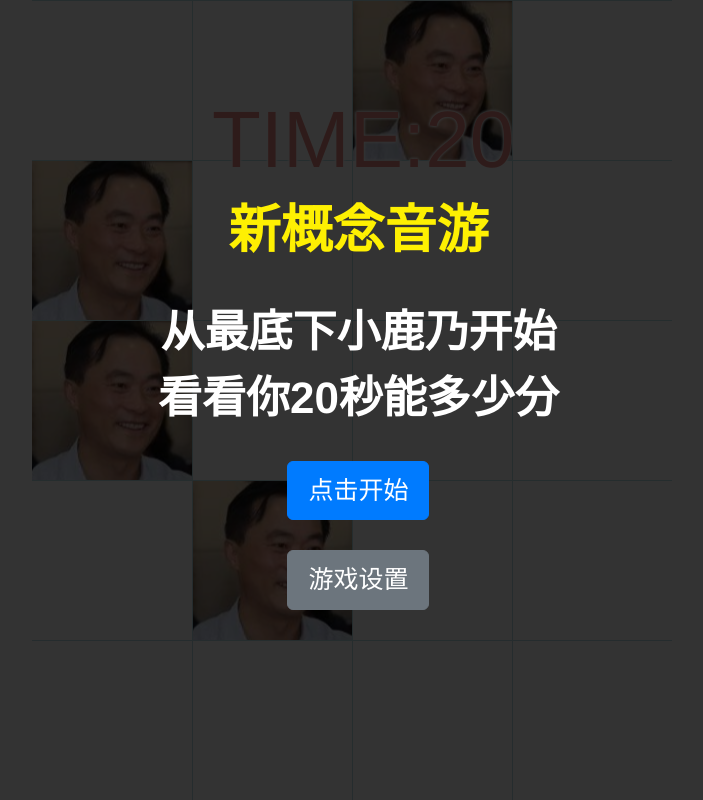
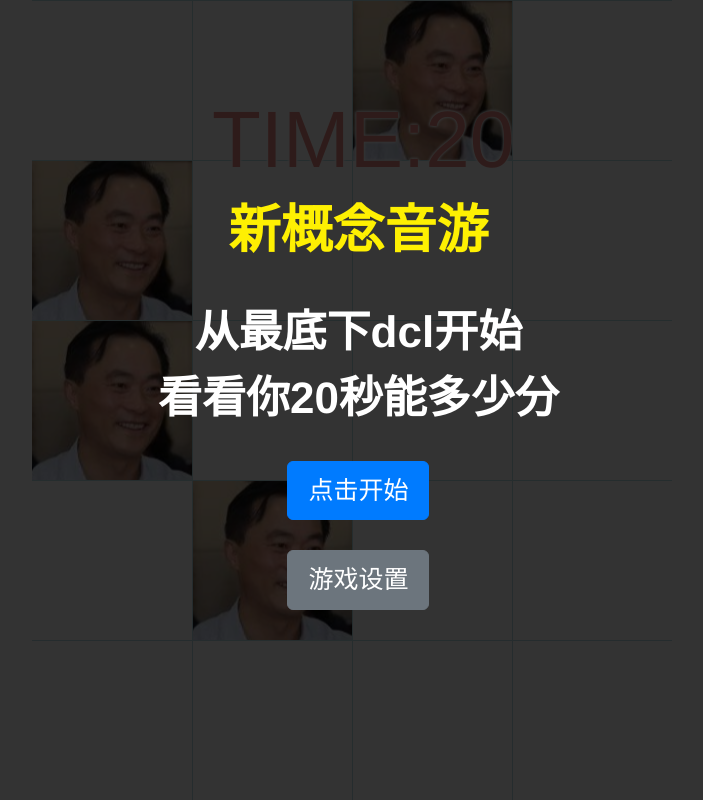
Before and after one commit to I-need-heal/github.io, a PHP site: page / in a window 1280 px wide. Shown: the whole page, without its empty margins (288-991 px from the left). Run offline with PHP 8.4, Linux system fonts and the light colour scheme; some libraries are stand-ins or nearby versions.

Commit message:
Add files via upload

```diff
--- a/index.php
+++ b/index.php
@@ -2,8 +2,8 @@
 <html>
 
 <head>
-    <title>吃掉小鹿乃</title>
-    <meta itemprop="name" content="吃掉小鹿乃" />
+    <title>吃掉dcl</title>
+    <meta itemprop="name" content="吃掉dcl" />
     <meta itemprop="description" content="新概念音游" />
     <meta itemprop="image" content="https://www.thac.cc/kano/res/logo.jpg" />
     <meta charset="utf-8" />
@@ -40,7 +40,7 @@
             <div style="margin:0 8% 0 9%;">
                 <div style="font-size:2.6em; color:#FEF002;">新概念音游</div><br />
                 <div style="font-size:2.2em; color:#fff; line-height:1.5em;">
-                    从最底下小鹿乃开始<br />
+                    从最底下dcl开始<br />
                     看看你20秒能多少分<br />
                 </div>
                 <br />
```
